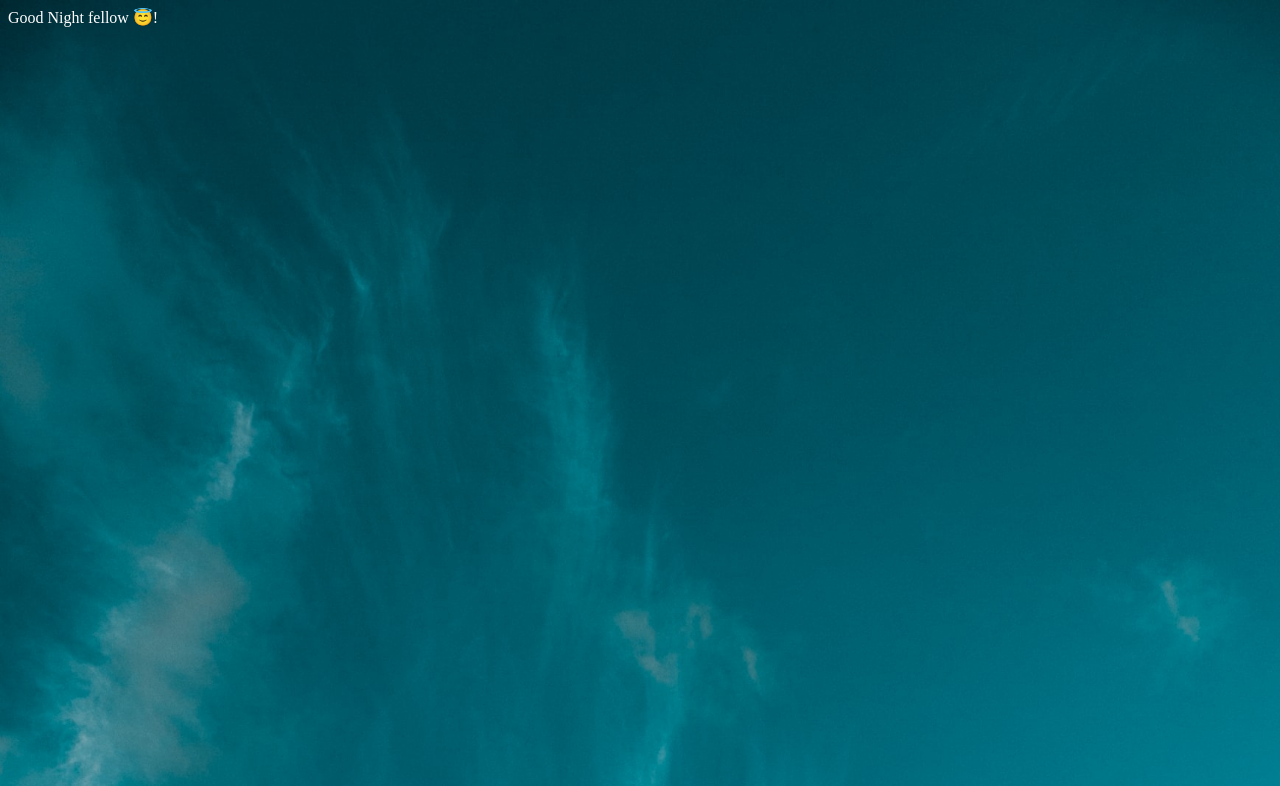
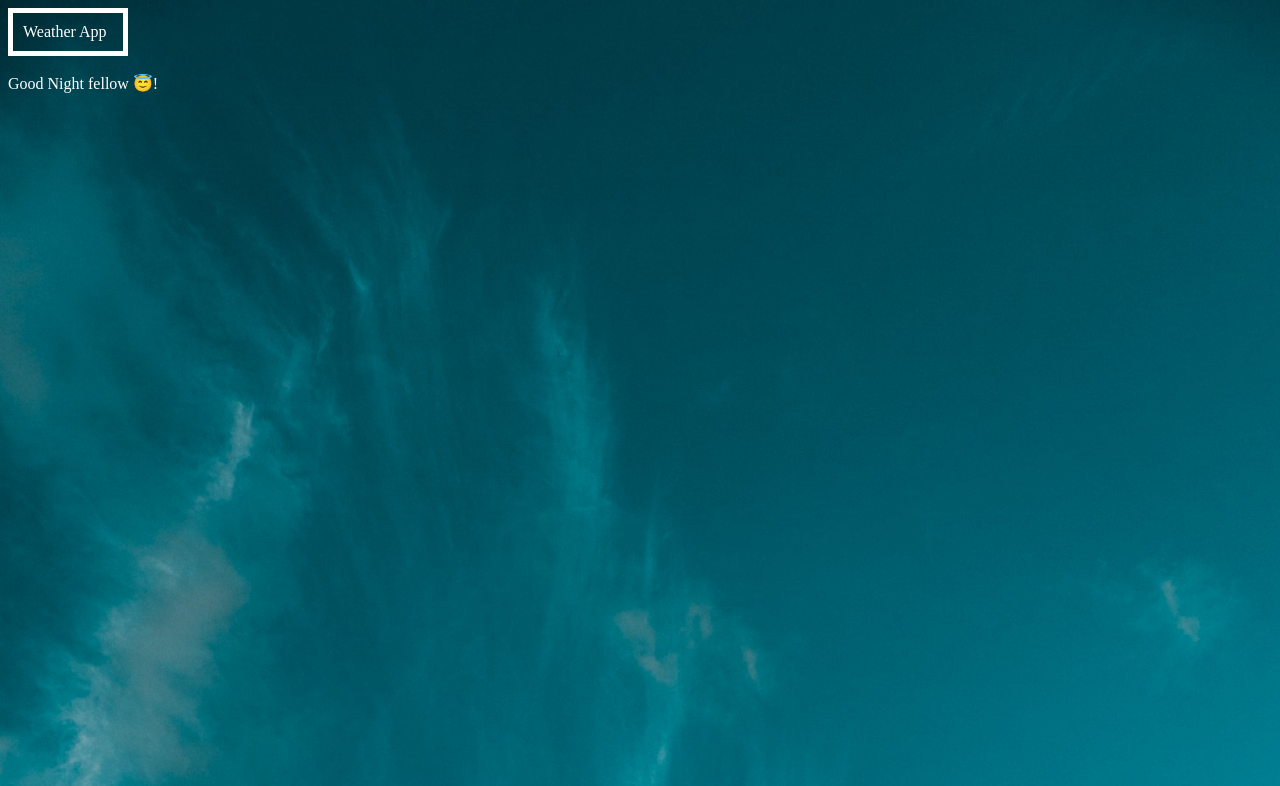
Before and after one commit to VeldaKiara/GADS-Mobile_Web_Specialist-, a plain HTML site: page Weather_App/index.html in a window 1280 px wide. Shown: the top 786 px of the page. Drawn offline with Linux system fonts and the light colour scheme.

Commit message:
addition of a header

```diff
--- a/Weather_App/index.html
+++ b/Weather_App/index.html
@@ -6,10 +6,9 @@
 	<link rel="stylesheet" type="text/css" href="styles.css">
 </head>
 <body>
-	<div id="salutation">
+	<header>Weather App</header><br>
+	<div id="salutation"></div>
 
-
-	</div>
 
 		<script type="text/javascript" src="index.js">
 		</script>
--- a/Weather_App/styles.css
+++ b/Weather_App/styles.css
@@ -4,6 +4,13 @@ body{
 	background-repeat: no-repeat;
 	height: 2000px;
 }
+header{
+	color:white;
+    width: 90px;
+    padding: 10px;
+    border: 5px solid white;
+    margin: 0;
+}
 #salutation{
 	color:white;
 }
```
